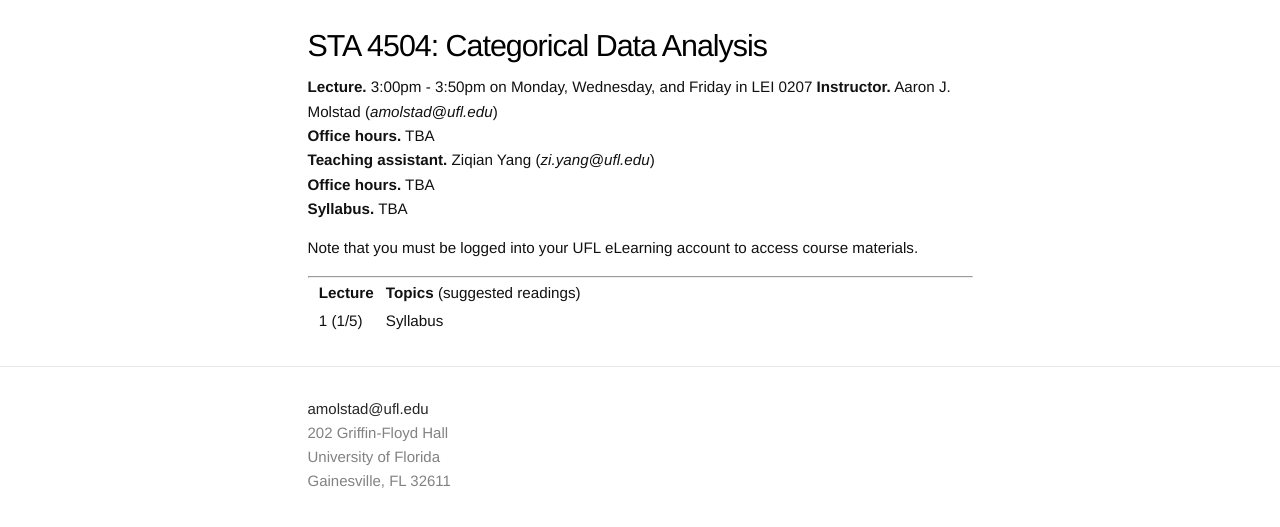
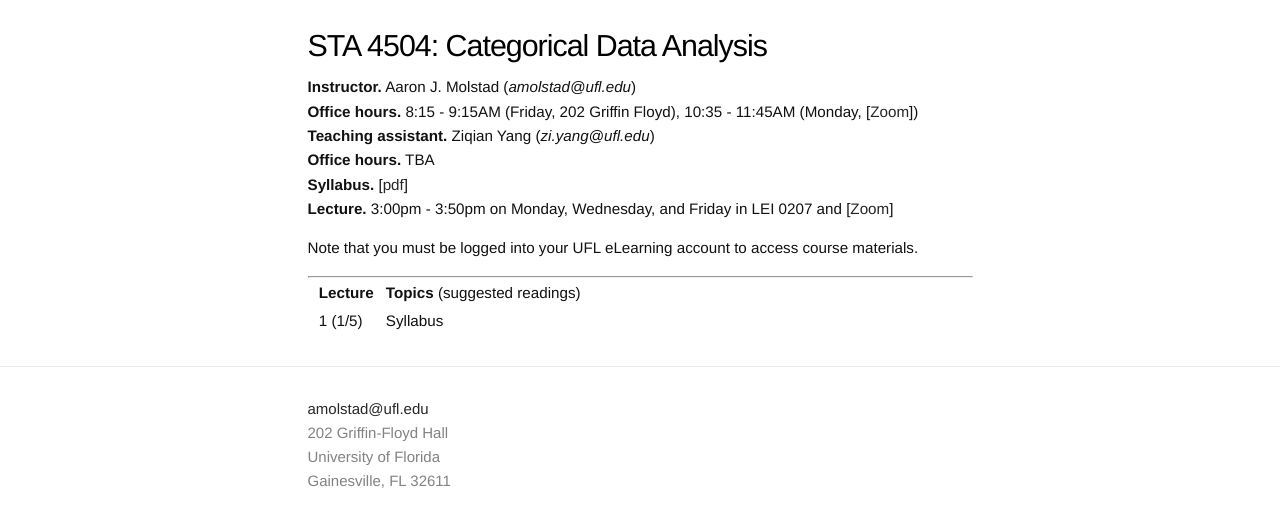
Before and after one commit to ajmolstad/ajmolstad.github.io, a Jekyll site: the page built from S22_STA4504.md, in a window 1280 px wide. Shown: the top 527 px of the page. Built offline with Jekyll 4.4.1, drawn with Linux system fonts in a browser that asks for light colours.

Commit message:
Update course pages

```diff
--- a/S22_STA4504.md
+++ b/S22_STA4504.md
@@ -4,12 +4,12 @@ title: STA4504
 permalink: /S22_STA4504/
 ---
 # STA 4504: Categorical Data Analysis
-**Lecture.** 3:00pm - 3:50pm on Monday, Wednesday, and Friday in LEI 0207
 **Instructor.** Aaron J. Molstad (*amolstad@ufl.edu*)
-**Office hours.** TBA
+**Office hours.** 8:15 - 9:15AM (Friday, 202 Griffin Floyd), 10:35 - 11:45AM (Monday, [[Zoom](https://ufl.zoom.us/my/ajmolstad)])
 **Teaching assistant.** Ziqian Yang (*zi.yang@ufl.edu*)
 **Office hours.** TBA
-**Syllabus.** TBA
+**Syllabus.** [[pdf](https://ufl.instructure.com/files/65474963/download?download_frd=1)]
+**Lecture.** 3:00pm - 3:50pm on Monday, Wednesday, and Friday in LEI 0207 and [[Zoom]( https://ufl.zoom.us/j/97094644645?pwd=eEV0WDVtOWN3YXRnN3BkWm1pSVdTZz09)]
 
 Note that you must be logged into your UFL eLearning account to access course materials.
 
```
Also changed, not shown: S22_STA4321.md (+2 -3 lines).
